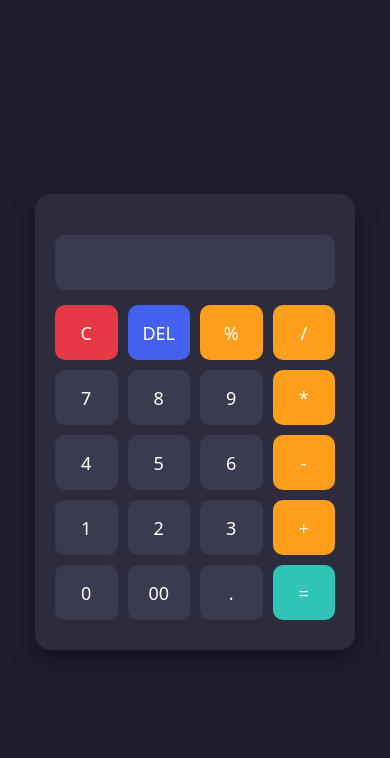
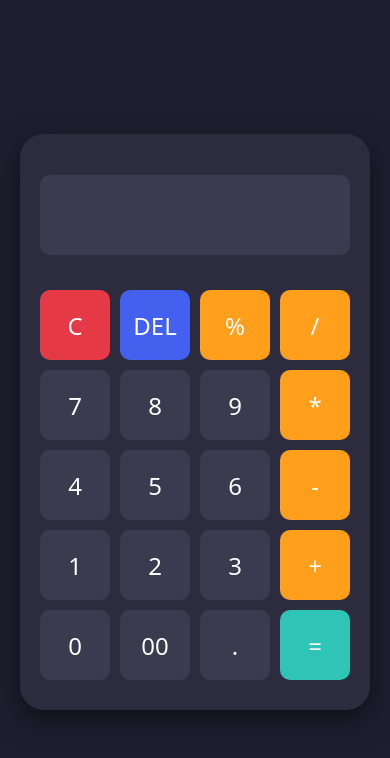
Before and after one commit to srujaldoshi05-ctrl/timepass, a plain HTML site: page index.html in a window 390 px wide. Drawn offline with Linux system fonts and the light colour scheme.

Commit message:
Update style.css

```diff
--- a/style.css
+++ b/style.css
@@ -1,163 +1,144 @@
 *{
-margin:0;
-padding:0;
-box-sizing:border-box;
-font-family:system-ui;
+  margin:0;
+  padding:0;
+  box-sizing:border-box;
+  font-family:system-ui;
 }
 
 body{
-height:100vh;
-display:flex;
-justify-content:center;
-align-items:center;
-background:#1e1e2f;
+  height: 100vh;
+  display: flex;
+  justify-content: center;
+  align-items: center;
+  background: #1e1e2f;
 }
 
 /* calculator */
-
 .calculator{
-width:320px;
-background:#2c2c3e;
-padding:20px;
-border-radius:16px;
-box-shadow:0 10px 25px rgba(0,0,0,0.4);
+  width: 320px;
+  background: #2c2c3e;
+  padding: 20px;
+  border-radius: 16px;
+  box-shadow: 0 10px 25px rgba(0,0,0,0.4);
 }
 
 /* display */
-
 .display{
-margin-bottom:15px;
+  margin-bottom: 15px;
 }
 
 #history{
-color:#9ca3af;
-font-size:13px;
-text-align:right;
-margin-bottom:5px;
-height:16px;
+  color: #9ca3af;
+  font-size: 13px;
+  text-align: right;
+  margin-bottom: 5px;
+  height: 16px;
 }
 
 #screen{
-width:100%;
-height:55px;
-border:none;
-outline:none;
-background:#3b3b50;
-border-radius:10px;
-color:white;
-font-size:26px;
-text-align:right;
-padding:10px;
+  width: 100%;
+  height: 55px;
+  border: none;
+  outline: none;
+  background: #3b3b50;
+  border-radius: 10px;
+  color: white;
+  font-size: 26px;
+  text-align: right;
+  padding: 10px;
+  caret-color: transparent;
 }
 
 /* grid */
-
 .buttons{
-display:grid;
-grid-template-columns:repeat(4,1fr);
-gap:10px;
+  display: grid;
+  grid-template-columns: repeat(4, 1fr);
+  gap: 10px;
 }
 
 /* buttons */
-
 button{
-height:55px;
-border:none;
-border-radius:10px;
-background:#3b3b50;
-color:white;
-font-size:18px;
-cursor:pointer;
-transition:0.2s;
+  height: 55px;
+  border: none;
+  border-radius: 10px;
+  background: #3b3b50;
+  color: white;
+  font-size: 18px;
+  cursor: pointer;
+  transition: 0.2s;
 }
 
 button:hover{
-background:#50506b;
+  background: #50506b;
 }
 
 button:active{
-transform:scale(0.95);
+  transform: scale(0.95);
 }
 
 /* operators */
-
 .operator{
-background:#ff9f1c;
+  background: #ff9f1c;
 }
 
 .operator:hover{
-background:#ffb347;
+  background: #ffb347;
 }
 
 /* equal */
-
 .equal{
-background:#2ec4b6;
-grid-row:span 2;
+  background: #2ec4b6;
+  grid-row: span 2;
 }
 
 .equal:hover{
-background:#3dd9c8;
+  background: #3dd9c8;
 }
 
 /* clear */
-
 .clear{
-background:#e63946;
+  background: #e63946;
 }
 
 .clear:hover{
-background:#ff5964;
+  background: #ff5964;
 }
 
-/* delete */
+.delete{
+  background: #4361ee;
+}
 
-.delete{
-background:#4361ee;
-}
-#screen{
-caret-color: transparent;
-}
 /* phone responsive */
-
-
-
-}@media (max-width: 480px) {
-  /* Fix the body to fill the dynamic screen height */
+@media (max-width: 480px) {
   body {
     height: 100dvh;
-    align-items: flex-end; /* Push calculator to the bottom */
-    padding: 0;
+    display: flex;
+    flex-direction: column;
+    /* Changed from flex-end to center to provide space at the top */
+    justify-content: center;
+    padding: 20px; /* Adds space around the calculator on small screens */
     margin: 0;
-    overflow: hidden; /* Prevent accidental scrolling */
   }
 
-  /* Make the calculator a full-width bottom sheet */
   .calculator {
     width: 100%;
     max-width: none;
-    border-radius: 24px 24px 0 0; /* Rounded top corners only */
-
-    /* Extra padding at the bottom for iPhones/Android home bars */
-    padding: 20px 20px calc(20px + env(safe-area-inset-bottom));
-
-    box-shadow: 0 -5px 20px rgba(0, 0, 0, 0.3);
+    /* Kept your rounded corners but added bottom ones back for the "floating" look */
+    border-radius: 24px;
+    padding: 20px;
+    box-shadow: 0 10px 30px rgba(0, 0, 0, 0.5);
+    /* Safe area bottom still included for display comfort */
+    margin-bottom: env(safe-area-inset-bottom);
   }
 
-  /* Scale up elements for better touch targets */
   #screen {
     height: 80px;
     font-size: 36px;
     margin-bottom: 20px;
   }
 
-  .buttons {
-    gap: 12px;
-  }
-
   button {
-    height: 70px; /* Taller buttons for thumbs */
+    height: 70px;
     font-size: 24px;
-    border-radius: 12px;
   }
 }
```
